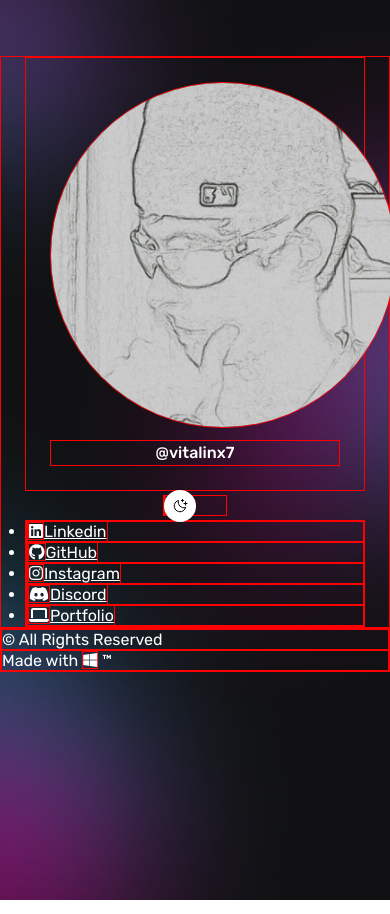
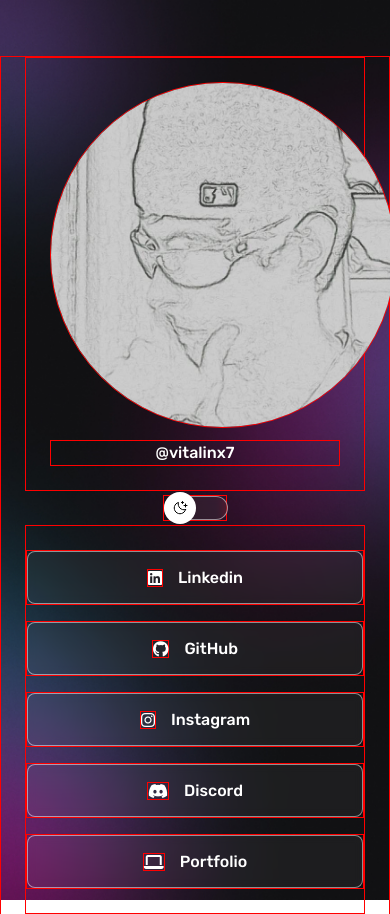
Before and after one commit to vitalinx7/dev-links, a plain HTML site: page index.html in a window 390 px wide. Shown: the top 914 px of the page. Drawn offline with Linux system fonts and the light colour scheme.

Commit message:
add 1st media querie

```diff
--- a/styles.css
+++ b/styles.css
@@ -86,5 +86,64 @@ body * {
 
 .light #switch button {
     animation: slide-in 0.2s forwards;
+}
 
+#switch button:hover {
+    outline: 8px solid  var(--highlight-color);
 }
+
+#switch span {
+    display: block;
+    width: 64px;
+    height: 24px;
+    background: var(--surface-color);
+    border: 1px solid var(--stroke-color);
+    backdrop-filter: blur(4px);
+    -webkit-backdrop-filter: blur(4px);
+    border-radius: 20px;
+}
+
+ul {
+    list-style: none;
+    display: flex;
+    flex-direction: column;
+    gap: 16px;
+    padding: 24px 0;
+}
+
+ul li a {
+    display: flex;
+    align-items: center;
+    justify-content: center;
+    padding: 16px 24px;
+    background: var(--surface-color);
+    border: 1px solid var(--stroke-color);
+    border-radius: 8px;
+    backdrop-filter: blur(4px);
+    -webkit-backdrop-filter: blur(4px);
+    text-decoration: none;
+    font-weight: 500;
+    transition: background 0.2s;
+    gap: 15px;
+}
+
+ul li a:hover {
+    background: var(--surface-color-hover);
+    border: 1px solid var(--text-color);
+}
+
+footer {
+    padding: 24px 0;
+    text-align: center;
+    font-size: 14px;
+}
+
+@media (min-width: 700px) {
+    :root {
+        --bg-img: url(./assets/bg-desktop.jpg);
+    }
+
+    .light {
+        --bg-img: url(./assets/bg-desktop-light.jpg);
+    }
+}
```
Also changed, not shown: index.html (+1 -0 lines).
